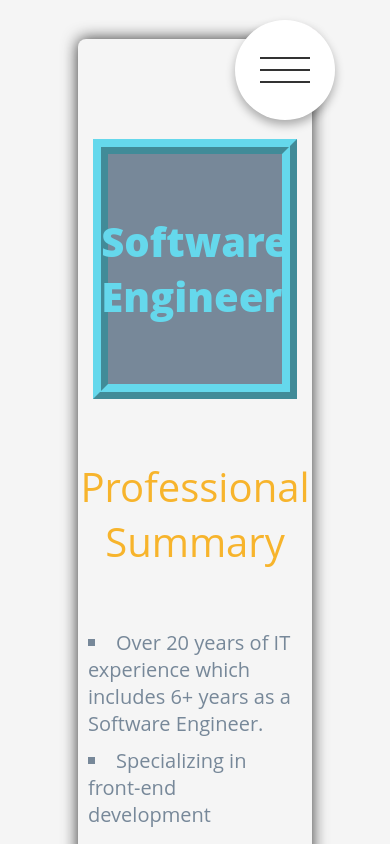
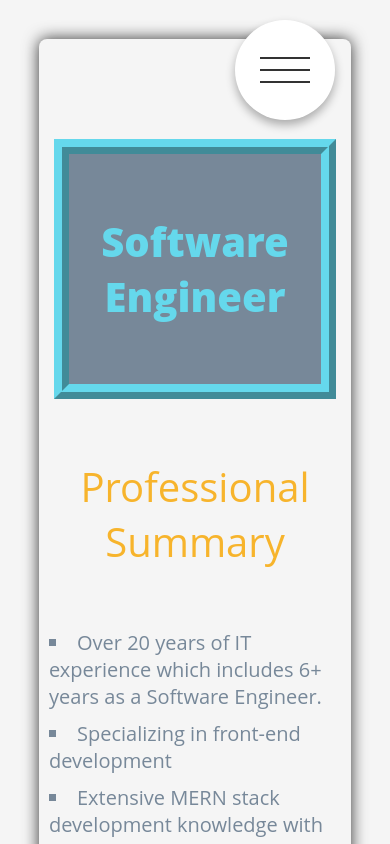
Before and after one commit to DanSimonson/profile, a React (Create React App) app: page /resume in a window 390 px wide. Shown: the top 844 px of the page. Built offline with nearby package versions, Linux system fonts and the light colour scheme.

Commit message:
adjusted responsiveness

```diff
--- a/src/Views/Resume.scss
+++ b/src/Views/Resume.scss
@@ -6,7 +6,6 @@
   padding-top: 10%;
 }
 .resumeWrapper {
-  //background-color: whitesmoke;
   color: lightslategrey;
   width: 60%;
   background-color: whitesmoke;
@@ -24,6 +23,9 @@
   border: 4mm ridge #65d8ec;
   padding: 2rem 0.5rem 2rem 0.5rem;
   margin: 0 1.5rem;
+}
+.resumeTitle p {
+  text-align: center;
 }
 
 .spacer {
@@ -88,13 +90,12 @@ li p:before {
   padding: 2rem 0;
 }
 .work-title p {
-  //border-bottom: 5px solid #f7b42c;
   padding: 5px;
 }
 .education-title {
   color: #f7b42c;
   display: flex;
-  justify-content: center; //space-between;
+  justify-content: center;
   padding: 0 1rem 0 1rem;
   font-size: 4rem;
   margin-top: 2rem;
@@ -104,15 +105,11 @@ li p:before {
 }
 
 /** everything under **/
-@media (max-width: 375px) {
-  .resumeTitle p {
-    text-align: justify;
-    font-size: 3rem; //2.5rem;
+@media (max-width: 700px) {
+  .subTitle p {
+    text-align: center;
+  }
+  .resumeWrapper {
+    width: 80%;
   }
 }
-@media (max-width: 680px) {
-  .subTitle p {
-    text-align: center;
-    font-size: 4rem;
-  }
-}
```
